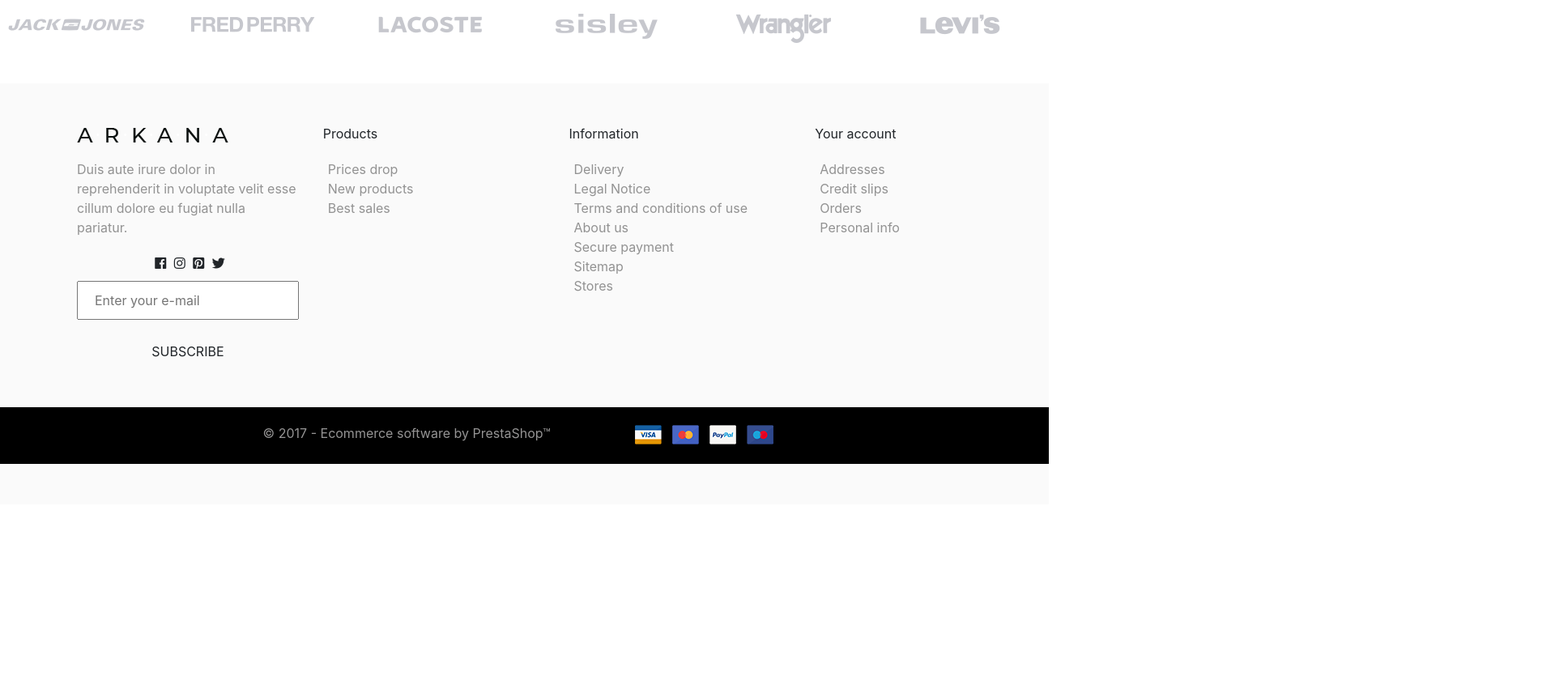
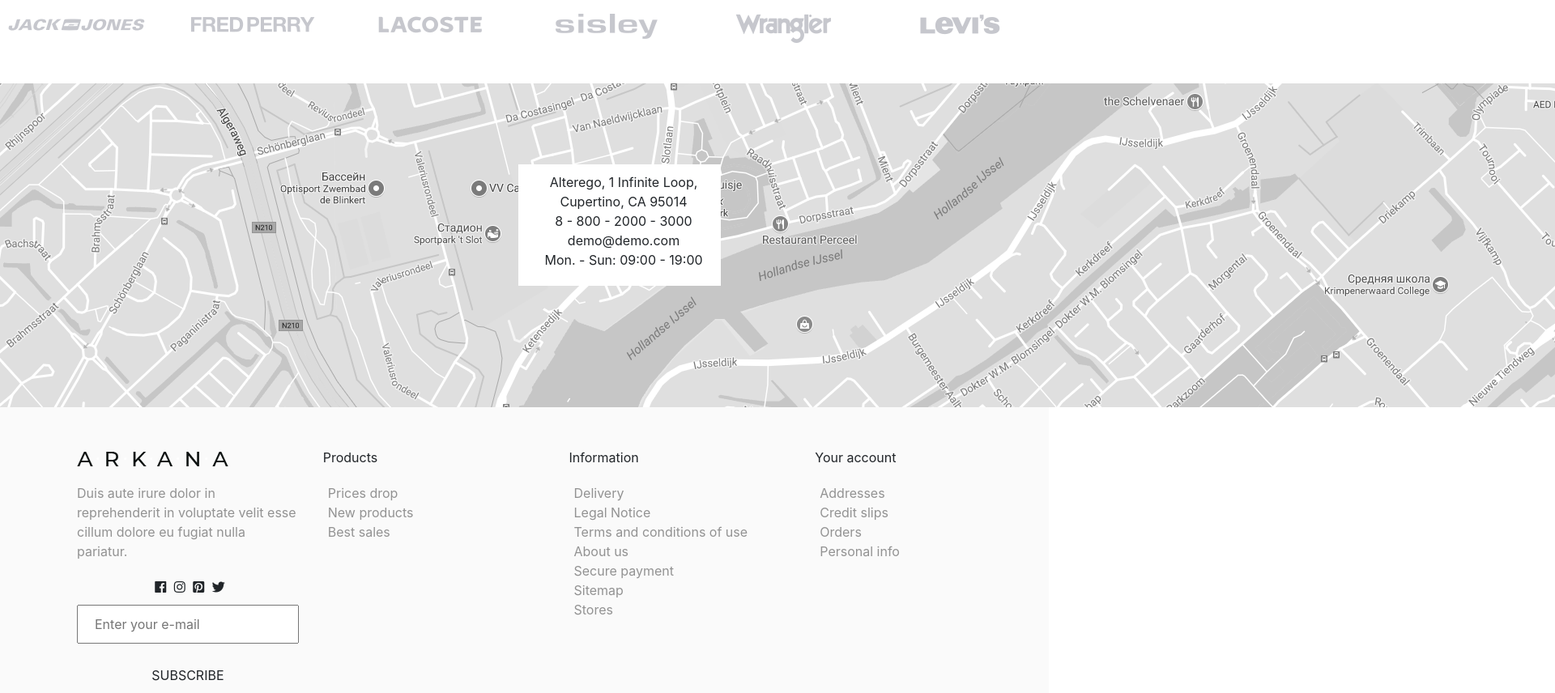
Before and after one commit to alaashaher/Arkana-E-Commerce, a website built with webpack: page Arkana-E-Commerce/index.html in a window 1280 px wide. Shown: the part 2100-2956 px from the top of the page at 81% size, 1920 px wide, since content can reach past the window. Before the commit the page ends 2771 px from the top, so only its background shows below. Built offline with nearby package versions, Linux system fonts and the light colour scheme.

Commit message:
map section

```diff
--- a/Arkana-E-Commerce/index.html
+++ b/Arkana-E-Commerce/index.html
@@ -278,6 +278,13 @@
     </div>
   </div>
   </section>
+
+  <!-- map section -->
+  <section >
+    <div id="map"><img src="/public/Map@1X.png"></div>
+    <div class="text-center"><div class="address">Alterego, 1 Infinite Loop, Cupertino,
+CA 95014<br>8 - 800 - 2000 - 3000<br>demo@demo.com<br>Mon. - Sun: 09:00 - 19:00 </div></div>
+  </section>
   <!--footer start-->
   <footer id="footer" class="row">
     <div class="d-md-block" id="remove_calss">
--- a/Arkana-E-Commerce/src/index.js
+++ b/Arkana-E-Commerce/src/index.js
@@ -18,3 +18,18 @@
       $(this).toggleClass('active');
   });
 });
+
+
+var map;
+      function initMap() {
+        map = new google.maps.Map(document.getElementById('map'), {
+          center: {lat: 30.045915,lng: 31.224290},
+          zoom: 13
+        });
+        var tribeca = {lat: 30.045915,lng: 31.224290};
+        var marker = new google.maps.Marker({
+          position: tribeca,
+          map: map,
+          title: 'First Marker!'
+        });
+      }
--- a/Arkana-E-Commerce/src/scss/custom.scss
+++ b/Arkana-E-Commerce/src/scss/custom.scss
@@ -242,6 +242,24 @@
 .logos {
   margin-top: 20px;
 }
+
+/* map section */
+#map {
+    height: 300px;
+    width: 100%;
+    margin-top: 50px;
+}
+.address {
+    width: 250px;
+    height: 150px;
+    z-index: 3;
+    margin-left: 50%;
+    margin-top: -200px;
+    position:absolute;
+    padding-left: 10px;
+    padding-top: 10px;
+    background-color: white;
+}
 /* footer start */
 .footer-email {
     padding: 10px;
@@ -267,7 +285,7 @@
   background-color: #fafafa;
   padding-top: 50px;
   padding-bottom: 50px;
-  margin-top: 50px;
+  margin-top: 100px;
 }
 
 .footer_body {
```
Also changed, not shown: Arkana-E-Commerce/public/Map@1X.png (added).
